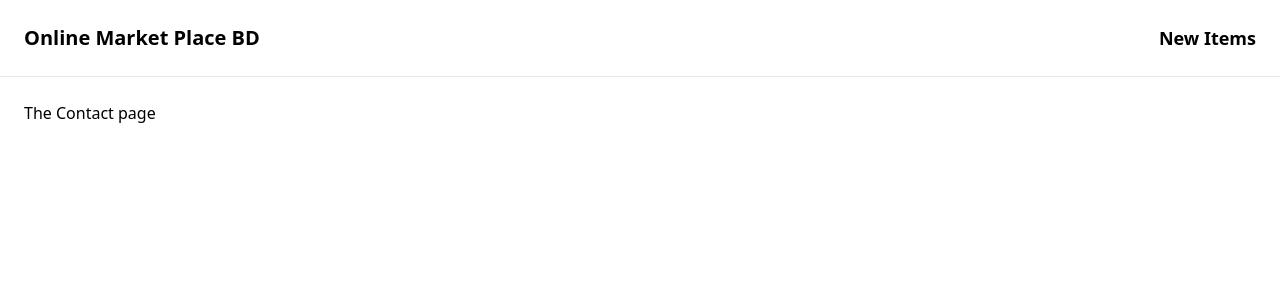
After one commit to Mubassir1820/ompBD, a Django app: page /contact/ in a window 1280 px wide. The commit adds this page. Shown: the top 300 px of the page. Run offline with Django 4.2, Linux system fonts and the light colour scheme; some libraries are stand-ins or nearby versions.

Commit message:
Configure Contact view

```diff
--- a/ompbd/core/templates/core/base.html
+++ b/ompbd/core/templates/core/base.html
@@ -8,6 +8,13 @@
     <title>{% block title %}{% endblock %} | OmpBD</title>
   </head>
   <body>
+    <nav class="py-6 px-6 flex justify-between items-center border-b border-gray-200">
+        <a href="/" class="text-xl font-semibold">Online Market Place BD</a>
+
+        <div class="space-x-6">
+          <a href="#" class="text-lg font-semibold hover:text-gray-500">New Items</a>
+        </div>
+    </nav>
     <div class="px-6 py-6">{% block content %} {% endblock %}</div>
   </body>
 </html>
--- /dev/null
+++ b/ompbd/core/templates/core/contact.html
@@ -0,0 +1,7 @@
+{% extends 'core/base.html' %}
+
+{% block title %}Contact{% endblock %}
+
+{% block content %}
+    <h1>The Contact page</h1>
+{% endblock %}
--- a/ompbd/core/views.py
+++ b/ompbd/core/views.py
@@ -3,3 +3,6 @@ from django.shortcuts import render
 # Create your views here.
 def index(request):
     return render(request, 'core/index.html')
+
+def contact(request):
+    return render(request, 'core/contact.html')
--- a/ompbd/ompbd/urls.py
+++ b/ompbd/ompbd/urls.py
@@ -17,8 +17,9 @@ Including another URLconf
 from django.contrib import admin
 from django.urls import path
 
-from core.views import index
+from core.views import index, contact
 urlpatterns = [
     path('', index, name='index'),
+    path('contact/', contact, name='contact'),
     path('admin/', admin.site.urls),
 ]
```
